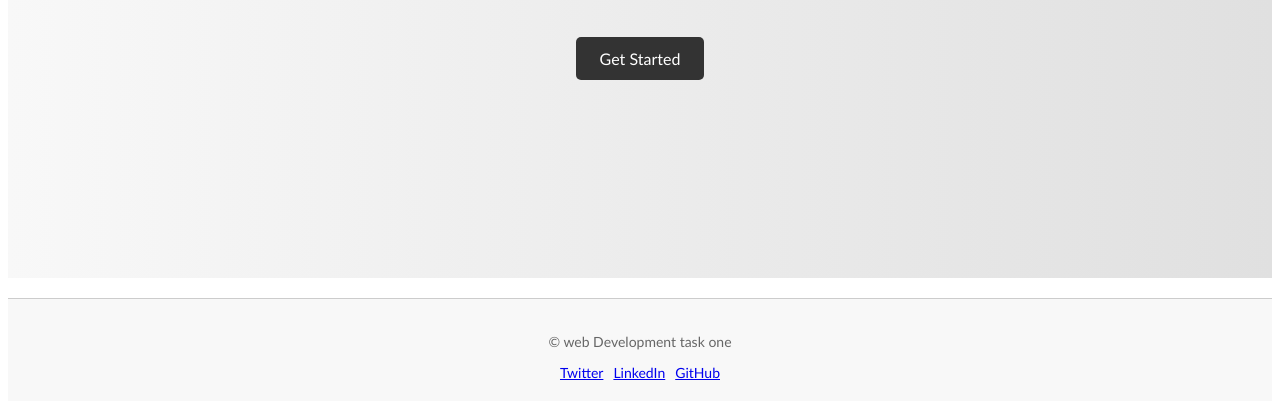
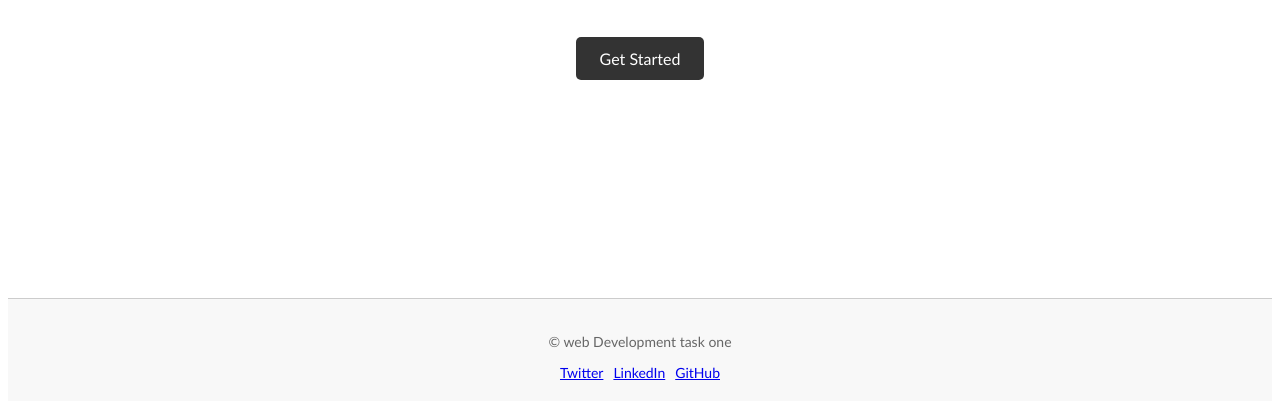
Before and after one commit to harshavardhan-macha/task1-html-and-css-, a plain HTML site: page index.html in a window 1280 px wide. Shown: the part 431-840 px from the top of the page. Drawn offline with Linux system fonts and the light colour scheme.

Commit message:
removed the linear gradinent

```diff
--- a/style.css
+++ b/style.css
@@ -92,7 +92,6 @@
   justify-content: center;
   height: 80vh;
   padding: 2rem;
-  background: linear-gradient(to right, #f8f8f8, #e0e0e0);
   text-align: center;
 }
 
```
